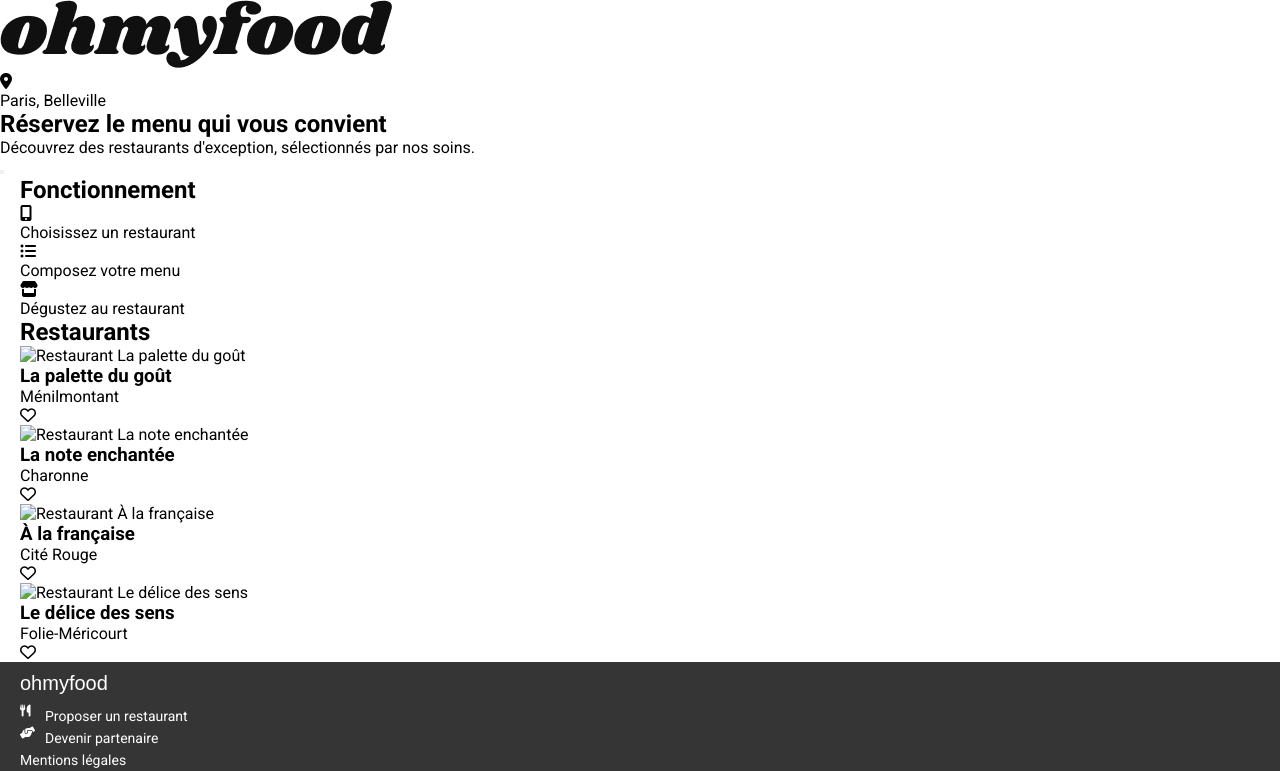
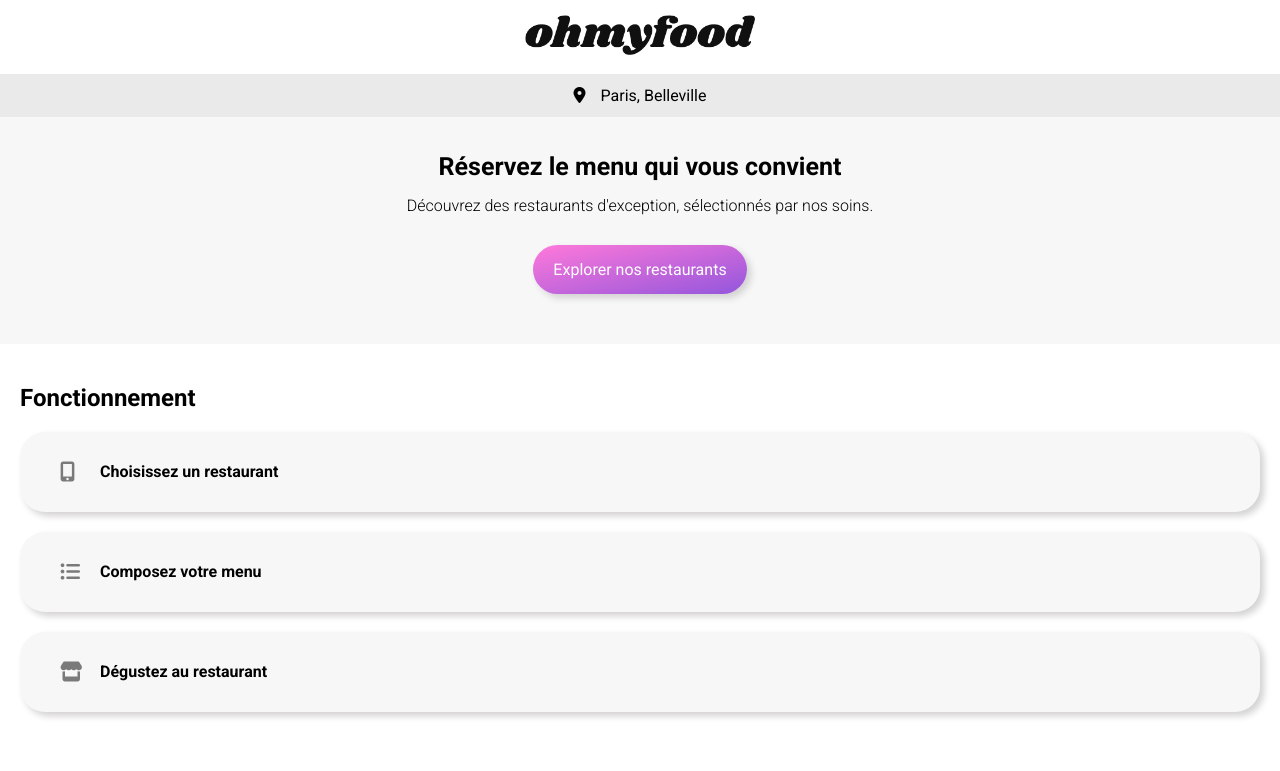
Before and after one commit to Sebzh22/Oh-My-Food, a website: page index.html in a window 1280 px wide. Shown: the top 771 px of the page. Drawn offline with Linux system fonts and the light colour scheme; a web font is replaced by a local one.

Commit message:
start main page

```diff
--- a/index.html
+++ b/index.html
@@ -15,7 +15,7 @@
     <!--Header-->
     <header>
         <div class="header">
-            <img src="images\logo\ohmyfood.png" alt="logo Oh my Food">
+            <img src="images\logo\ohmyfood.png" alt="logo Oh my Food" class="header__img">
         </div>
 
     </header>
@@ -25,42 +25,43 @@
     <main>
 
         <section class="search">
-            <div>
-                <i class="fa-solid fa-location-dot"></i>
+            <div class="flex search__content">
+                <i class="fa-solid fa-location-dot search__icon"></i>
                 <p> Paris, Belleville</p>
             </div>
         </section>
 
-        <section>
-            <h1>
+        <section class="description">
+            <h1 class="description__element">
                 Réservez le menu qui vous convient
             </h1>
-            <p>
+            <p class="description__element description__element--txt">
                 Découvrez des restaurants d'exception, sélectionnés par nos soins.
             </p>
-            <button>
 
+            <button type="submit" class="btn">
+                    Explorer nos restaurants
             </button>
         </section>
 
-        <section class="wrapper">
+        <section class="wrapper functioning">
             <h2>
                 Fonctionnement
             </h2>
             <div>
-                <div>
+                <div class="flex functioning__step">
                     <i class="fa-solid fa-mobile-screen-button"></i>
                     <p>
                         Choisissez un restaurant
                     </p>
                 </div>
-                <div>
+                <div class="flex functioning__step">
                     <i class="fa-solid fa-list-ul"></i>
                     <p>
                         Composez votre menu
                     </p>
                 </div>
-                <div>
+                <div class="flex functioning__step">
                     <i class="fa-sharp fa-solid fa-store"></i>
                     <p>
                         Dégustez au restaurant
@@ -70,16 +71,17 @@
 
         </section>
 
-        <section class="wrapper">
+        <section class="wrapper restaurant">
             <h2>
                 Restaurants
             </h2>
 
+            <div class="restaurant__card">
+                <a href="./la-palette-du-gout.html">
                     <div>
-                <div>
-                    <img src="" alt="Restaurant La palette du goût">
+                        <img src="./images/restaurants/Little/jay-wennington-la-palette-du-gout.jpg" alt="Restaurant La palette du goût" class="restaurant__card--img">
                     </div>
-                <div>
+                    <div class="flex restaurant__card--content">
                         <div>
                             <h3>
                                 La palette du goût
@@ -90,13 +92,15 @@
                         </div>
                         <i class="fa-regular fa-heart"></i>
                     </div>
+                </a>
             </div>
 
+            <div class="restaurant__card">
+                <a href="./la-note-enchantee.html">
                     <div>
-                <div>
-                    <img src="" alt="Restaurant La note enchantée">
+                        <img src="./images/restaurants/Little/la-note-enchantee.jpg" alt="Restaurant La note enchantée" class="restaurant__card--img">
                     </div>
-                <div>
+                    <div class="flex restaurant__card--content">
                         <div>
                             <h3>
                                 La note enchantée
@@ -107,13 +111,15 @@
                         </div>
                         <i class="fa-regular fa-heart"></i>
                     </div>
+                </a>
             </div>
 
+            <div class="restaurant__card">
+                <a href="./a-la-francaise.html">
                     <div>
-                <div>
-                    <img src="" alt="Restaurant À la française">
+                        <img src="./images/restaurants/Little/toa-heftiba-a-la-francaise.jpg" alt="Restaurant À la française" class="restaurant__card--img">
                     </div>
-                <div>
+                    <div class="flex restaurant__card--content">
                         <div>
                             <h3>
                                 À la française
@@ -124,13 +130,15 @@
                         </div>
                         <i class="fa-regular fa-heart"></i>
                     </div>
+                </a>
             </div>
 
+            <div class="restaurant__card">
+                <a href="./le-delice-des-sens.html">
                     <div>
-                <div>
-                    <img src="" alt="Restaurant Le délice des sens">
+                        <img src="./images/restaurants/Little/louis-hansel-le-delice-des-sens.jpg" alt="Restaurant Le délice des sens" class="restaurant__card--img">
                     </div>
-                <div>
+                    <div class="flex restaurant__card--content">
                         <div>
                             <h3>
                                 Le délice des sens
@@ -141,6 +149,7 @@
                         </div>
                         <i class="fa-regular fa-heart"></i>
                     </div>
+                </a>
             </div>
         </section>
 
@@ -170,7 +179,7 @@
                     <a href="#">Mentions légales</a>
                 </li>
                 <li>
-                    <a href="#">Contact</a>
+                    <a href="mailto:seb.lecornu@gmail.com">Contact</a>
                 </li>
             </ul>
         </div>
--- a/sass/base/_base.scss
+++ b/sass/base/_base.scss
@@ -13,6 +13,7 @@
 
 .flex{
     display: flex;
+    align-items: center;
 }
 
 ul{
--- a/sass/base/_typography.scss
+++ b/sass/base/_typography.scss
@@ -6,6 +6,15 @@ h1, h2, h3{
     font-weight: 700;
 }
 
+h1{
+    font-size: 25px;
+    padding-top: 35px;
+}
+
+h2{
+    padding: 40px 0 20px 0;
+}
+
 h4{
     font-family: 'Shrikhand', sans-serif;
     color: white;
--- a/sass/components/_buttons.scss
+++ b/sass/components/_buttons.scss
@@ -1,3 +1,13 @@
-.btn {
-    @include btn
+.btn{
+    font-size: 16px;
+    font-weight: 500;
+    color: #FFFFFF;
+    display: block;
+    margin: auto;
+    padding: 15px 20px;
+    margin-top: 15px;
+    border: none;
+    border-radius: 50px;
+    background: linear-gradient(to top left, #9356DC, #ff79da);
+    box-shadow: 4px 4px 7px #d3d1d1;
 }
--- /dev/null
+++ b/sass/components/_cards.scss
@@ -0,0 +1,33 @@
+.restaurant{
+    background-color: #f7f7f7;
+    &__card{
+        width: 100%;
+        height: 270px;
+        border-radius: 25px;
+        box-shadow: 4px 4px 7px #d3d1d1;
+        margin-bottom: 25px;
+        &--img{
+            width: 100%;
+            height: 200px;
+            object-fit: cover;
+            border-radius: 25px 25px 0 0;
+        }
+        &--content{
+            justify-content: space-between;
+            padding: 8px 15px;
+            color: #000000;
+            line-height: 23px;
+        }
+    }
+    i{
+        width: 40px;
+        font-size: 25px;
+        font-weight: 100;
+        &::selection{
+            background: linear-gradient(to top left, #9356DC, #ff79da);
+        }
+    }
+    p{
+        font-weight: 300;
+    }
+}
--- a/sass/layouts/_footer.scss
+++ b/sass/layouts/_footer.scss
@@ -12,4 +12,4 @@
         font-size: 12px;
         width: 25px;
     }
-}
+   }
--- a/sass/layouts/_header.scss
+++ b/sass/layouts/_header.scss
@@ -1,3 +1,8 @@
-header{
-    font-size: 50px;
+.header{
+    width: 100%;
+    text-align: center;
+    padding: 15px;
+    &__img{
+        width: 230px;
+    }
 }
--- /dev/null
+++ b/sass/pages/_main.scss
@@ -0,0 +1,50 @@
+.search{
+    background-color: #eaeaea;
+    &__content{
+        justify-content: center;
+        padding: 12px;
+        font-weight: 500;
+    }
+    &__icon{
+        padding-right: 15px;
+    }
+}
+
+.description{
+    background-color: #f7f7f7;
+    padding-bottom: 50px;
+    &__element{
+        width: 80%;
+        margin: auto;
+        text-align: center;
+        padding-bottom: 15px;
+        &--txt{
+            font-weight: 300;
+        }
+    }
+}
+
+.functioning{
+    padding-bottom: 50px;
+    &__step{
+        background-color: #f7f7f7;
+        width: 100%;
+        height: 80px;
+        margin-bottom: 20px;
+        border-radius: 25px;
+        box-shadow: 4px 4px 7px #d3d1d1;
+        font-weight: 700;
+        i{
+            padding-left: 40px;
+            width: 80px;
+            font-size: 20px;
+            color: #7a7a7a;
+        }
+        &:hover{
+            background-color: #9356dc;
+            i{
+                color: #9356dc;
+            }
+        }
+    }
+}
--- a/sass/style.scss
+++ b/sass/style.scss
@@ -4,4 +4,8 @@
 @import "./base/base.scss";
 @import "./base/typography.scss";
 @import "./base/responsive.scss";
+@import "./layouts/header.scss";
 @import "./layouts/footer.scss";
+@import "./pages/main.scss";
+@import "./components/buttons.scss";
+@import "./components/cards.scss";
```
Also changed, not shown: a-la-francaise.html (+8 -0 lines), la-note-enchantee.html (+9 -0 lines), la-palette-du-gout.html (+10 -0 lines), le-delice-des-sens.html (+10 -0 lines), CSS/style.css, 1 other file. Lines whose indentation alone changed are shown as unchanged.
